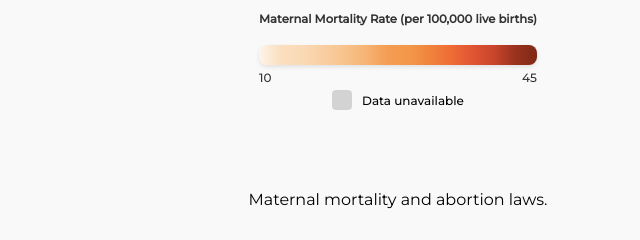
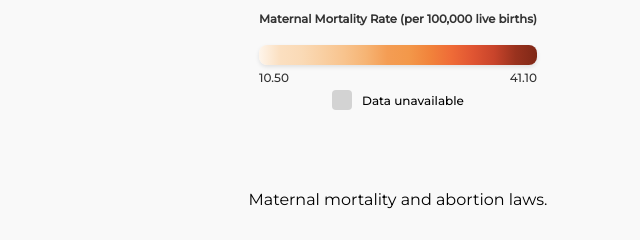
Before and after one commit to redpinecube/demo, a plain HTML site: page index.html in a window 1280 px wide. Shown: the part 1100-1340 px from the top of the page, 242-882 px from the left. Drawn offline with nearby package versions, Linux system fonts and the light colour scheme; a script that the page names is missing.

Commit message:
small edit

```diff
--- a/index.html
+++ b/index.html
@@ -29,8 +29,8 @@
         <div class="legend-bar">
             <div class="legend-color"></div>
             <div class="legend-labels">
-                <span>10</span>
-                <span>45</span>
+                <span>10.50</span>
+                <span>41.10</span>
             </div>
         </div>
     </div>
```
